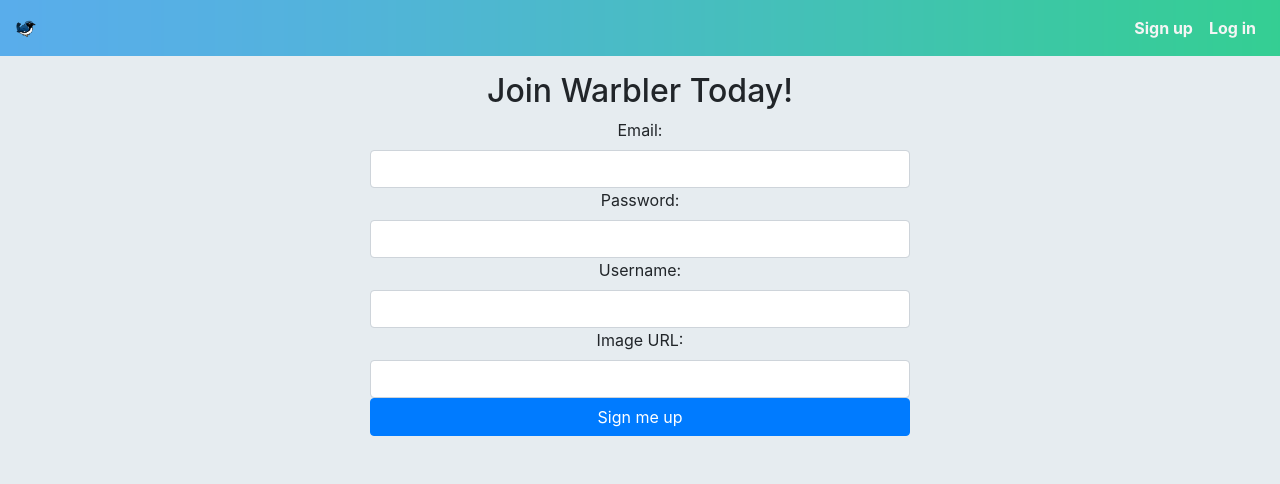
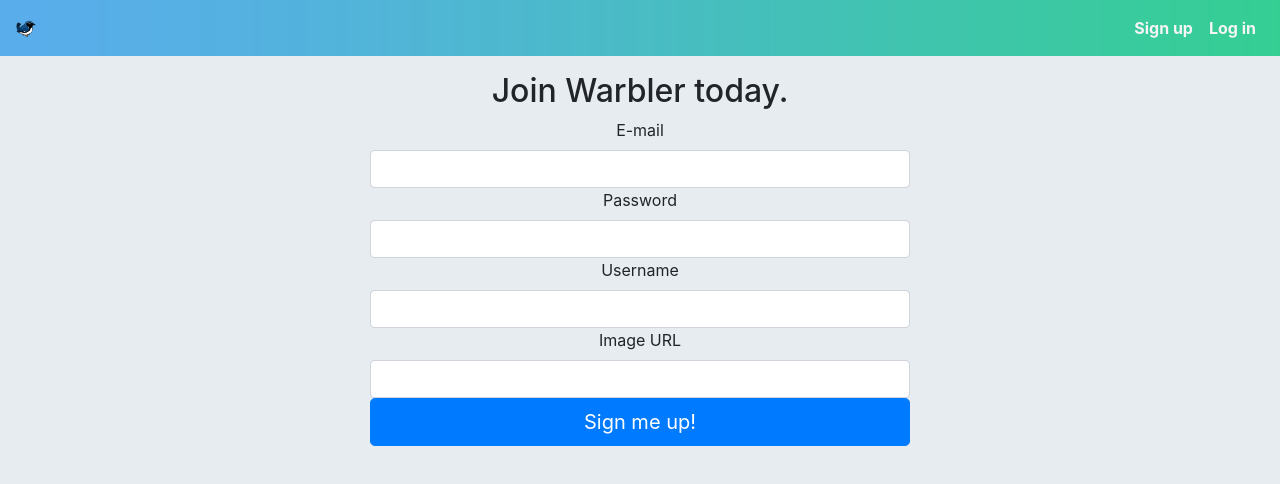
Before and after one commit to nicksantoro/warblar-client, a React (Create React App) app: page /signup in a window 1280 px wide. Shown: the top 484 px of the page. Built offline with nearby package versions, Linux system fonts and the light colour scheme.

Commit message:
sign up error message bug fixed, code clean-up

```diff
--- a/src/components/AuthForm.js
+++ b/src/components/AuthForm.js
@@ -1,4 +1,5 @@
-import React, { Component } from 'react'
+import React, { Component } from "react";
+import PropTypes from "prop-types";
 
 class AuthForm extends Component {
   constructor(props) {
@@ -14,56 +15,79 @@ class AuthForm extends Component {
   handleSubmit = e => {
     e.preventDefault();
     const authType = this.props.signUp ? "signup" : "signin";
-    this.props.onAuth(authType, this.state).then(() => {
-      console.log("Logged in Success");
-    })
-  }
+    this.props
+      .onAuth(authType, this.state)
+      .then(() => {
+        console.log("LOGGED IN!");
+      })
+      .catch(() => {
+        return;
+      });
+  };
 
-  handleChange = (e) => {
-    this.setState({
-      [e.target.name]: e.target.value
-    })
-  }
+  handleChange = e => {
+    this.setState({ [e.target.name]: e.target.value });
+  };
 
   render() {
-    const { email, username, password, profileImageUrl } = this.state
-    const { heading, buttonText, signUp } = this.props
+    const { email, username, password, profileImageUrl } = this.state;
+    const {
+      signUp,
+      heading,
+      buttonText,
+      errors,
+      history,
+      removeError
+    } = this.props;
+
+    history.listen(() => {
+      removeError();
+    });
+
     return (
       <div>
         <div className="row justify-content-md-center text-center">
           <div className="col-md-6">
             <form onSubmit={this.handleSubmit}>
               <h2>{heading}</h2>
-              <label htmlFor="email">Email:</label>
+              {errors.message && (
+                <div className="alert alert-danger">{errors.message}</div>
+              )}
+              <label htmlFor="email">E-mail</label>
               <input
+                autoComplete="off"
                 className="form-control"
                 id="email"
                 name="email"
                 onChange={this.handleChange}
+                type="text"
                 value={email}
-                type="text"
               />
-              <label htmlFor="password">Password:</label>
+              <label htmlFor="password">Password</label>
               <input
+                autoComplete="off"
                 className="form-control"
                 id="password"
                 name="password"
                 onChange={this.handleChange}
                 type="password"
+                value={password}
               />
               {signUp && (
                 <div>
-                  <label htmlFor="username">Username:</label>
+                  <label htmlFor="username">Username</label>
                   <input
+                    autoComplete="off"
                     className="form-control"
                     id="username"
                     name="username"
                     onChange={this.handleChange}
+                    type="text"
                     value={username}
-                    type="text"
                   />
-                  <label htmlFor="image-url">Image URL:</label>
+                  <label htmlFor="image-url">Image URL</label>
                   <input
+                    autoComplete="off"
                     className="form-control"
                     id="image-url"
                     name="profileImageUrl"
@@ -71,18 +95,20 @@ class AuthForm extends Component {
                     type="text"
                     value={profileImageUrl}
                   />
-
                 </div>
               )}
-              <button type="submit" className="btn btn-primary btn-block btn-lrg">
+              <button
+                type="submit"
+                className="btn btn-primary btn-block btn-lg"
+              >
                 {buttonText}
               </button>
             </form>
           </div>
         </div>
       </div>
-    )
+    );
   }
 }
 
-export default AuthForm
+export default AuthForm;
--- a/src/containers/Main.js
+++ b/src/containers/Main.js
@@ -4,38 +4,58 @@ import { connect } from "react-redux";
 import Homepage from "../components/Homepage";
 import AuthForm from "../components/AuthForm";
 import { authUser } from "../store/actions/auth";
+import { removeError } from "../store/actions/errors";
 
 const Main = props => {
-  const { authUser } = props;
+  const { authUser, errors, removeError } = props;
   return (
     <div className="container">
       <Switch>
         <Route exact path="/" render={props => <Homepage {...props} />} />
-        <Route exact path="/signin" render={props => {
-          return (
-            <AuthForm onAuth={authUser} buttonText="Log in" heading="Welcome Back." {...props} />
-          )
-        }} />
-        <Route exact path="/signup" render={props => {
+        <Route
+          exact
+          path="/signin"
+          render={props => {
             return (
               <AuthForm
+                removeError={removeError}
+                errors={errors}
+                onAuth={authUser}
+                buttonText="Log in"
+                heading="Welcome Back."
+                {...props}
+              />
+            );
+          }}
+        />
+        <Route
+          exact
+          path="/signup"
+          render={props => {
+            return (
+              <AuthForm
+                removeError={removeError}
+                errors={errors}
                 onAuth={authUser}
                 signUp
-              buttonText="Sign me up"
-              heading="Join Warbler Today!"
+                buttonText="Sign me up!"
+                heading="Join Warbler today."
                 {...props}
               />
-          )
-        }} />
+            );
+          }}
+        />
       </Switch>
     </div>
-  )
-}
+  );
+};
 
 function mapStateToProps(state) {
   return {
-    currentUser: state.currentUser
+    errors: state.errors
   };
 }
 
-export default withRouter(connect(mapStateToProps, { authUser })(Main));
+export default withRouter(
+  connect(mapStateToProps, { authUser, removeError })(Main)
+);
--- a/src/services/api.js
+++ b/src/services/api.js
@@ -4,10 +4,10 @@ export function apiCall(method, path, data) {
   return new Promise((resolve, reject) => {
     return axios[method](path, data)
       .then(res => {
-        return resolve(res.data)
+        return resolve(res.data);
       })
       .catch(err => {
-        return reject(err.response.data.error)
+        return reject(err.response.data.error);
       });
   });
 }
--- a/src/store/actions/auth.js
+++ b/src/store/actions/auth.js
@@ -1,5 +1,6 @@
 import { apiCall } from "../../services/api";
 import { SET_CURRENT_USER } from "../actionTypes";
+import { addError, removeError } from "./errors";
 
 export function setCurrentUser(user) {
   return {
@@ -10,13 +11,21 @@ export function setCurrentUser(user) {
 
 export function authUser(type, userData) {
   return dispatch => {
+    // wrap our thunk in a promise so we can wait for the API call
     return new Promise((resolve, reject) => {
       return apiCall("post", `/api/auth/${type}`, userData)
         .then(({ token, ...user }) => {
-          localStorage.setItem("jwtToken", token)
+          localStorage.setItem("jwtToken", token);
           dispatch(setCurrentUser(user));
-          resolve();
+          dispatch(removeError());
+          resolve(); // indicate that the API call succeeded
         })
-    })
-  }
+        .catch(err => {
+          console.log('ERROR MESSAGE:', err.message, 'ERROR:', err);
+
+          dispatch(addError(err.message || 'error occured'));
+          reject(); // indicate the API call failed
+        });
+    });
+  };
 }
--- a/src/store/actions/errors.js
+++ b/src/store/actions/errors.js
@@ -0,0 +1,10 @@
+import { ADD_ERROR, REMOVE_ERROR } from "../actionTypes";
+
+export const addError = error => ({
+  type: ADD_ERROR,
+  error
+});
+
+export const removeError = () => ({
+  type: REMOVE_ERROR
+});
--- a/src/store/reducers/currentUser.js
+++ b/src/store/reducers/currentUser.js
@@ -9,10 +9,11 @@ export default (state = DEFAULT_STATE, action) => {
   switch (action.type) {
     case SET_CURRENT_USER:
       return {
-        isAuthenticated: Object.keys(action.user).length > 0,
+        // turn empty object into false or if there are keys, true
+        isAuthenticated: !!Object.keys(action.user).length,
         user: action.user
       };
     default:
       return state;
   }
-}
+};
--- a/src/store/reducers/index.js
+++ b/src/store/reducers/index.js
@@ -7,4 +7,4 @@ const rootReducer = combineReducers({
   errors
 });
 
-export default rootReducer
+export default rootReducer;
```
Also changed, not shown: src/store/index.js (+8 -4 lines), src/store/reducers/errors.js (line endings or trailing spaces). Lines whose indentation alone changed are shown as unchanged.
